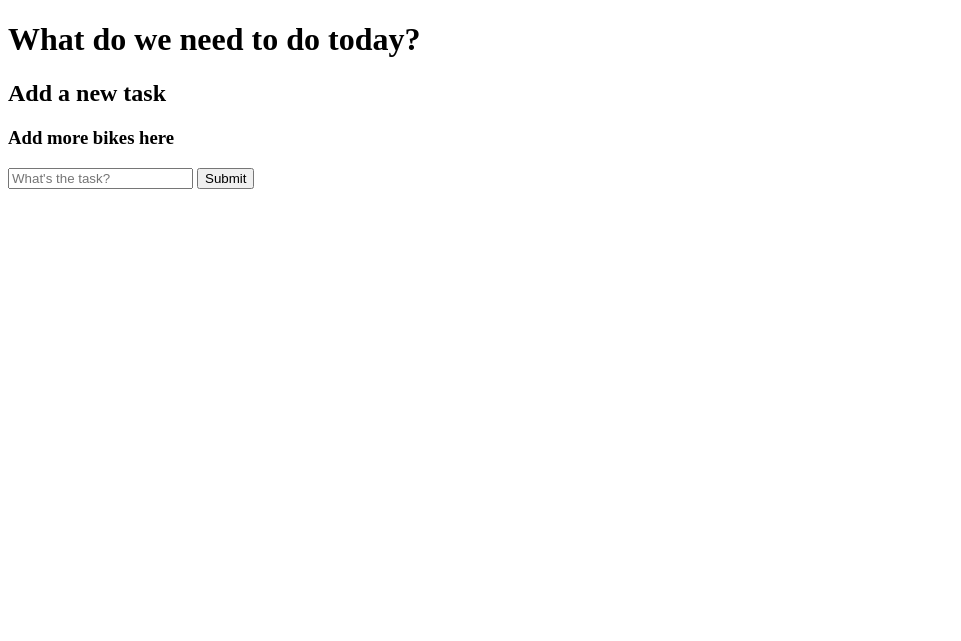
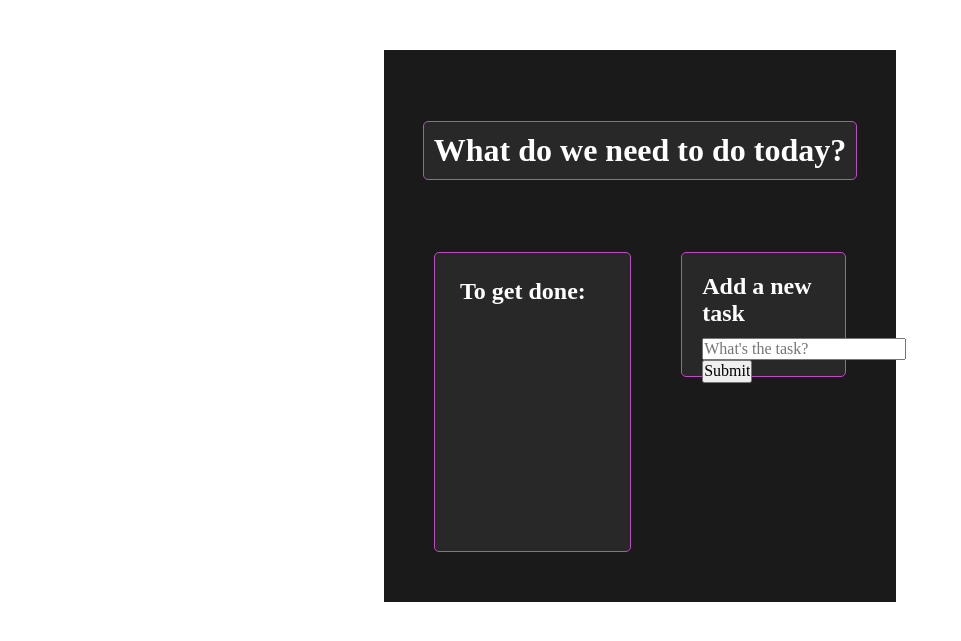
Before and after one commit to RichVelo/todo_list, a PHP site: page /templates/index.php in a window 1280 px wide. Shown: the top 641 px of the page, without its empty margins (0-961 px from the left). Run offline with PHP 8.4, Linux system fonts and the light colour scheme; the template is opened without the code that fills it, so the values that code supplies are empty; some libraries are stand-ins or nearby versions.

Commit message:
added new task form and some styling

```diff
--- a/app/dependencies.php
+++ b/app/dependencies.php
@@ -35,6 +35,9 @@ return function (ContainerBuilder $containerBuilder) {
     $container['taskListModel'] = DI\factory('\App\Factories\TaskListModelFactory');
     $container['taskListPageController'] = DI\factory('\App\Factories\TaskListPageControllerFactory');
 
+//    $container['TaskListModel'] = DI\factory('\App\Factories\AddTaskModelFactory');
+    $container['addTaskController'] = DI\factory('\App\Factories\AddTaskControllerFactory');
+
     $containerBuilder->addDefinitions($container);
 
 };
--- a/app/routes.php
+++ b/app/routes.php
@@ -8,4 +8,5 @@ return function (App $app) {
     $container = $app->getContainer();
 
     $app->get('/', 'taskListPageController' );
+    $app->post('/', 'addTaskController' );
 };
--- /dev/null
+++ b/public/style.css
@@ -0,0 +1,73 @@
+* {
+    box-sizing: border-box;
+    padding: 0;
+    margin: 0;
+    scroll-behavior: smooth;
+}
+
+.html {
+    font-family: 'Open Sans', sans-serif;
+    font-size: 10px;
+}
+
+body {
+    color: #ffffff;
+    text-decoration: none;
+    display: flex;
+    align-items: center;
+    flex-direction: column;
+}
+
+header {
+    margin-top: 50px;
+    background-color: #1a1a1a;
+    padding-top: 50px;
+    width: 40%;
+    display: flex;
+    flex-direction: column;
+    align-items: center;
+}
+
+header h1 {
+    background-color: #282828;
+    border: 1px solid #be4bc4;
+    border-radius: 5px;
+    padding: 10px;
+}
+
+main {
+    padding: 50px;
+    width: 40%;
+    min-height: 50vh;
+    background-color: #1a1a1a;
+    display: flex;
+    flex-direction: row;
+    justify-content: center;
+    column-gap: 50px;
+}
+
+.list {
+    display: flex;
+    flex-direction: column;
+    flex-wrap: wrap;
+    overflow: visible;
+    row-gap: 10px;
+    background-color: #282828;
+    border: 1px solid #be4bc4;
+    border-radius: 5px;
+    padding: 25px;
+    width: 60%;
+    min-height: 40%;
+}
+
+.add-task-form {
+    display: flex;
+    flex-direction: column;
+    background-color: #282828;
+    border: 1px solid #be4bc4;
+    padding: 20px;
+    border-radius: 5px;
+    width: 40%;
+    height: 125px;
+    row-gap: 10px;
+}
--- a/templates/index.php
+++ b/templates/index.php
@@ -5,6 +5,10 @@
 <html lang="en-GB">
 
 <head>
+    <meta name="viewport" content="width=device-width, initial-scale=1">
+    <link rel="stylesheet" type="text/css" href="/normalize.css">
+    <link rel="stylesheet" type="text/css" href="/style.css">
+    <link href="https://fonts.googleapis.com/css2?family=Open+Sans:wght@300;500;700;800&display=swap" rel="stylesheet">
     <title>To-Do List</title>
 </head>
 <body>
@@ -12,6 +16,8 @@
         <h1>What do we need to do today?</h1>
     </header>
     <main>
+        <div class="list">
+            <h2>To get done:</h2>
             <ul>
                 <?php
 
@@ -20,15 +26,13 @@
                 }
                 ?>
             </ul>
-        <section class="newBike">
+        </div>
+        <section class="add-task-form">
             <h2>Add a new task</h2>
-            <h3>Add more bikes here</h3>
-            <div>
-                <form method="POST" action="./index.php">
+                <form method="POST">
                     <input class="newTask" name="taskTitle" placeholder="What's the task?">
                     <input class="submit" type="submit" value="Submit">
                 </form>
-            </div>
         </section>
     </main>
 </body>
```
Also changed, not shown: src/Controllers/AddTaskController.php (added, +26 -0 lines), src/Factories/AddTaskControllerFactory.php (added, +14 -0 lines), src/Models/AddTaskModel.php (deleted, +0 -19 lines), src/Models/TaskListModel.php (+7 -0 lines). Lines whose indentation alone changed are shown as unchanged.
